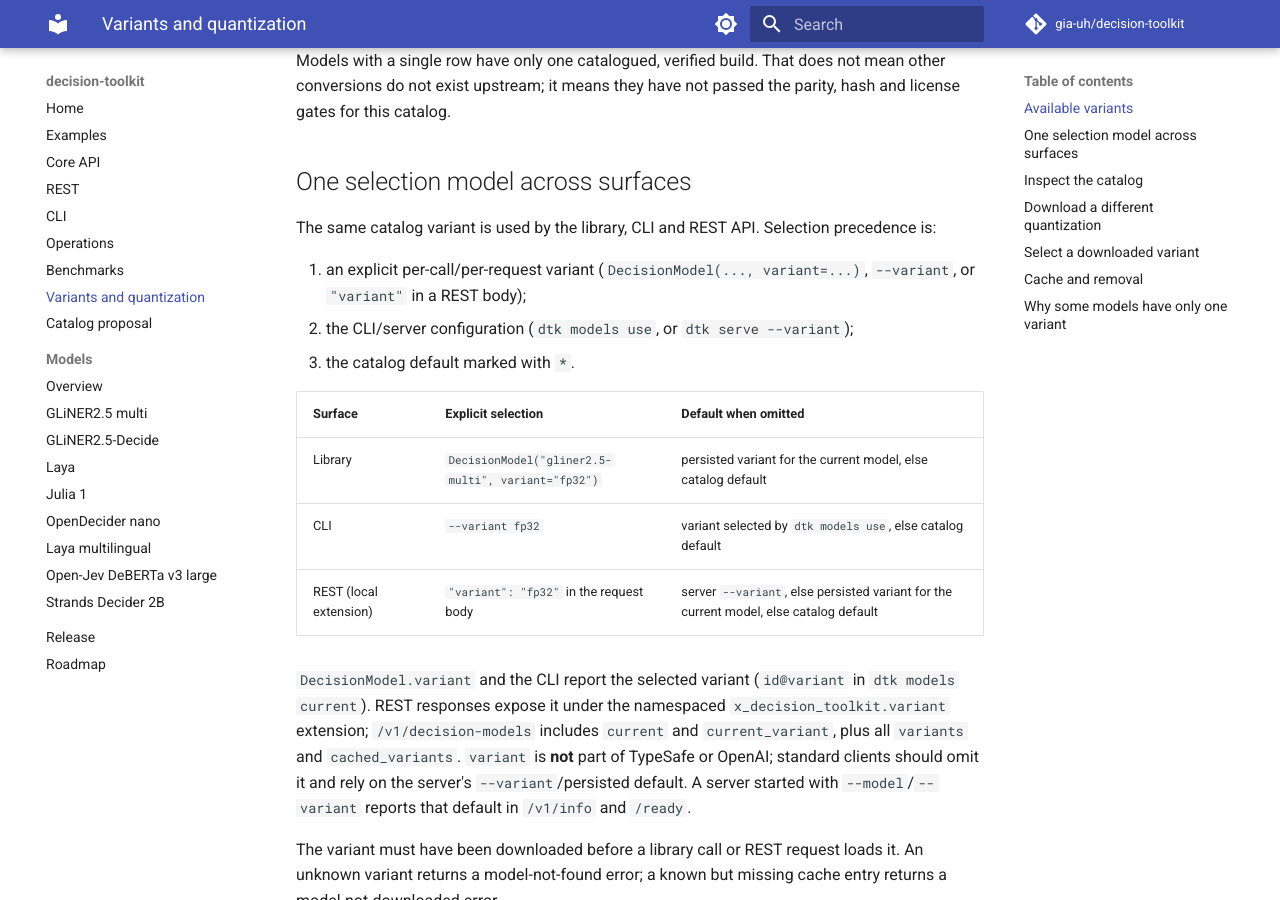
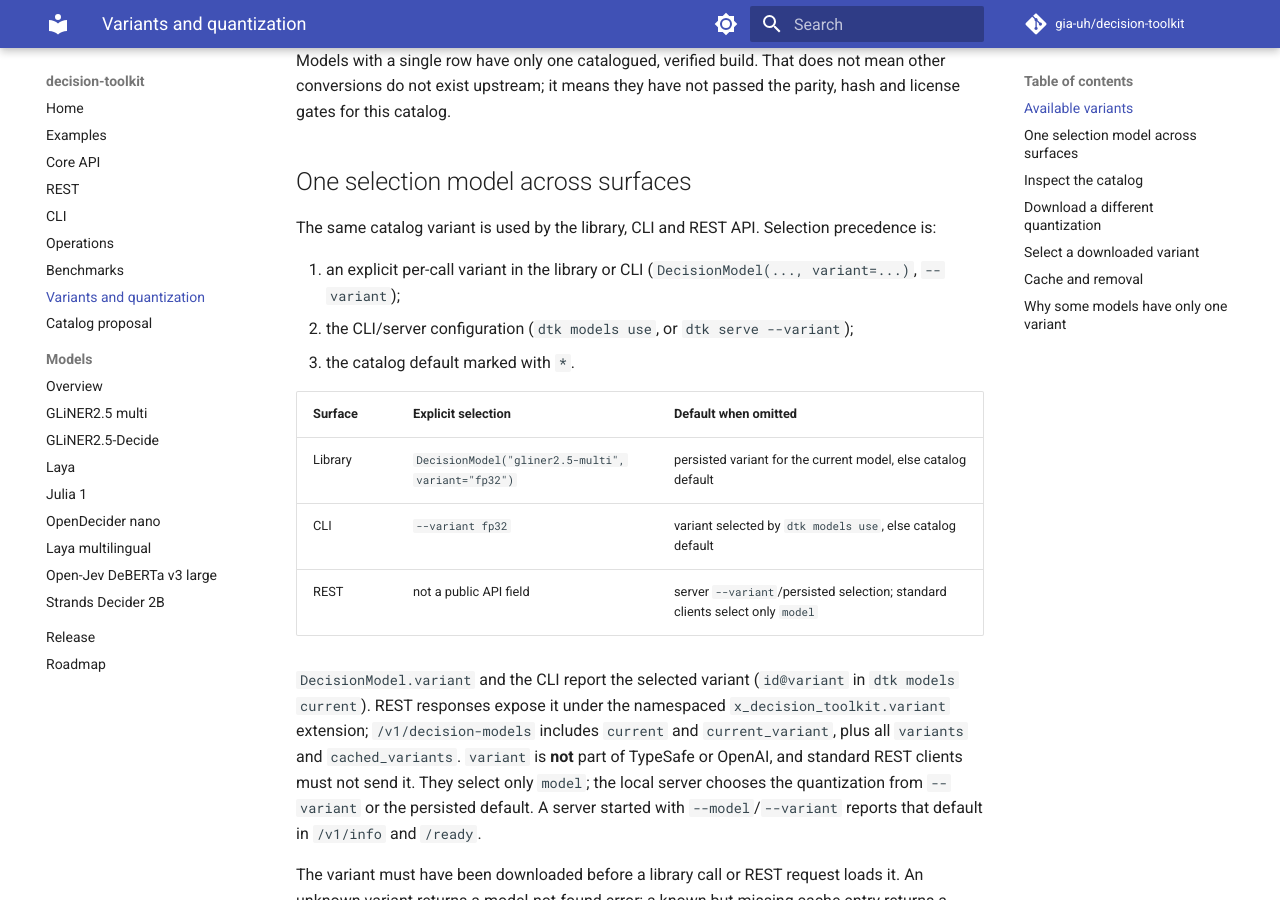
Before and after one commit to gia-uh/decision-toolkit, an MkDocs documentation site: the page built from docs/VARIANTS.md, in a window 1280 px wide and 900 px high, scrolled down 2249 px. Built offline with MkDocs 1.6.1 and Material for MkDocs 9.7.7, drawn with Linux system fonts in a browser that asks for light colours; comment, search, counter and statistics services are not loaded; some of the changed text lies outside the part shown.

Commit message:
docs: keep variant out of standard REST request examples

````diff
--- a/docs/VARIANTS.md
+++ b/docs/VARIANTS.md
@@ -45,8 +45,8 @@ the parity, hash and license gates for this catalog.
 The same catalog variant is used by the library, CLI and REST API. Selection
 precedence is:
 
-1. an explicit per-call/per-request variant (`DecisionModel(..., variant=...)`,
-   `--variant`, or `"variant"` in a REST body);
+1. an explicit per-call variant in the library or CLI
+   (`DecisionModel(..., variant=...)`, `--variant`);
 2. the CLI/server configuration (`dtk models use`, or `dtk serve --variant`);
 3. the catalog default marked with `*`.
 
@@ -54,14 +54,15 @@ precedence is:
 | --- | --- | --- |
 | Library | `DecisionModel("gliner2.5-multi", variant="fp32")` | persisted variant for the current model, else catalog default |
 | CLI | `--variant fp32` | variant selected by `dtk models use`, else catalog default |
-| REST (local extension) | `"variant": "fp32"` in the request body | server `--variant`, else persisted variant for the current model, else catalog default |
+| REST | not a public API field | server `--variant`/persisted selection; standard clients select only `model` |
 
 `DecisionModel.variant` and the CLI report the selected variant (`id@variant` in
 `dtk models current`). REST responses expose it under the namespaced
 `x_decision_toolkit.variant` extension; `/v1/decision-models` includes
 `current` and `current_variant`, plus all `variants` and `cached_variants`.
-`variant` is **not** part of TypeSafe or OpenAI; standard clients should omit it
-and rely on the server's `--variant`/persisted default. A server started with
+`variant` is **not** part of TypeSafe or OpenAI, and standard REST clients must
+not send it. They select only `model`; the local server chooses the quantization
+from `--variant` or the persisted default. A server started with
 `--model`/`--variant` reports that default in `/v1/info` and `/ready`.
 
 The variant must have been downloaded before a library call or REST request
@@ -162,13 +163,10 @@ from decision_toolkit import DecisionModel
 model = DecisionModel("gliner2.5-multi", variant="fp32")
 ```
 
-From REST, send the variant in the request body:
-
-```json
-{"model": "gliner2.5-multi", "variant": "fp32", "state": "...",
- "questions": {"cat": {"type": "choice", "instructions": "What kind?",
-                       "criteria": {"meeting": null, "other": null}}}}
-```
+For REST, start the server with the desired quantization
+(`dtk serve --model gliner2.5-multi --variant fp32`) or select it persistently
+with `dtk models use`. Do not add a quantization field to a standard TypeSafe or
+OpenAI request; those APIs select only a model.
 
 The variant must already be downloaded. If you name an unknown variant, the
 error lists the catalogued choices, for example:
````
Also changed, not shown: README.md (+6 -5 lines), docs/EXAMPLES.md (+3 -2 lines), docs/REST.md (+5 -3 lines).
